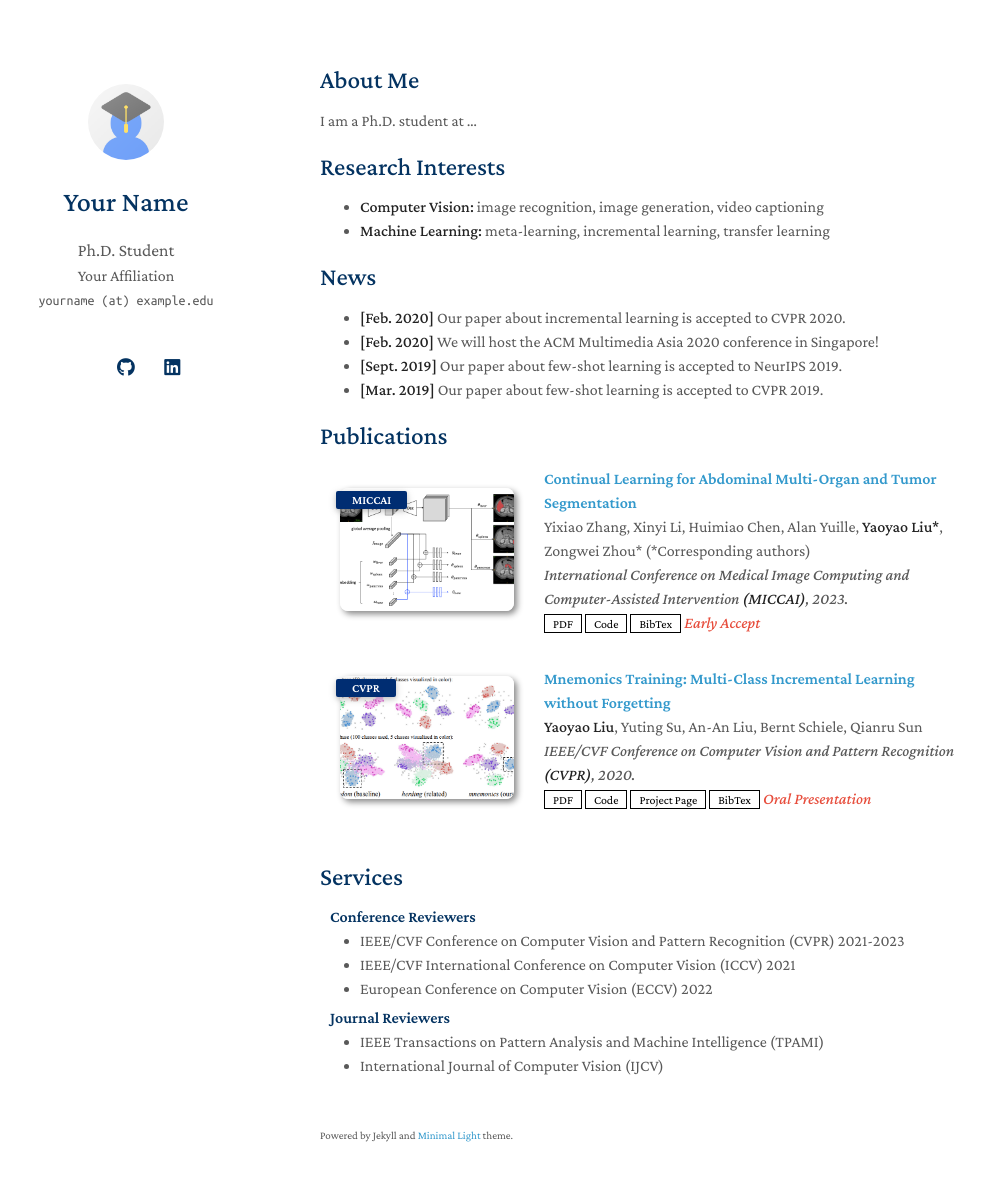
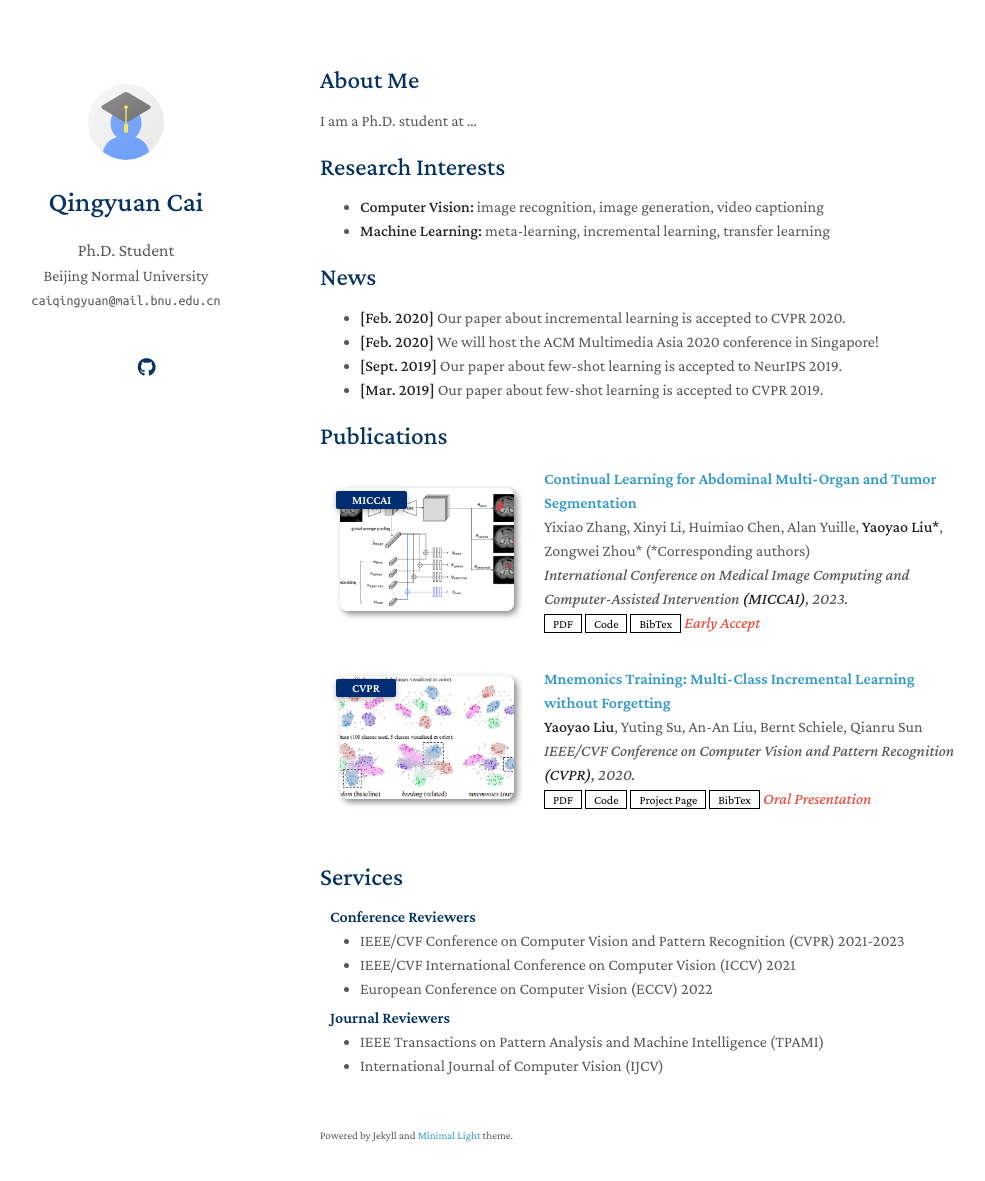
Before and after one commit to Andyen512/Andyen512.github.io, a Jekyll site: the page built from index.md, in a window 1280 px wide and 1216 px high. Shown: the top 1181 px of the window, without its empty margins (150-1135 px from the left). Built offline with Jekyll 4.4.1, drawn with Linux system fonts in a browser that asks for light colours; a style sheet for code colours, icons or effects is not loaded; our own code applies the rules of GitHub Pages for plain Markdown files.

Commit message:
first commit

```diff
--- a/_config.yml
+++ b/_config.yml
@@ -1,8 +1,8 @@
 # Basic Information
-title: Your Name
+title: Qingyuan Cai
 position: Ph.D. Student
-affiliation: Your Affiliation
-email: yourname (at) example.edu
+affiliation: Beijing Normal University
+email: caiqingyuan@mail.bnu.edu.cn
 
 # Search Engine Optimization (SEO)
 # The following information is used to improve the website traffic from search engines, e.g., Google.
@@ -12,11 +12,11 @@ canonical: https://minimal-light-theme.yliu.me/
 
 # Links
 # If you don't need one of them, you may delete the corresponding line.
-google_scholar: https://scholar.google.com/
-cv_link: assets/files/curriculum_vitae.pdf
-github_link: https://github.com/
-linkedin: https://www.linkedin.com/
-twitter: https://twitter.com/
+google_scholar: https://scholar.google.com/citations?user=pz1OIysAAAAJ&hl=zh-CN
+# cv_link: assets/files/curriculum_vitae.pdf
+github_link: https://github.com/Andyen512
+# linkedin: https://www.linkedin.com/
+# twitter: https://twitter.com/
 
 # Images (e.g., your profile picture and your website's favicon)
 # "favicon" and "favicon_dark" are used for the light and dark modes, respectively.
```
